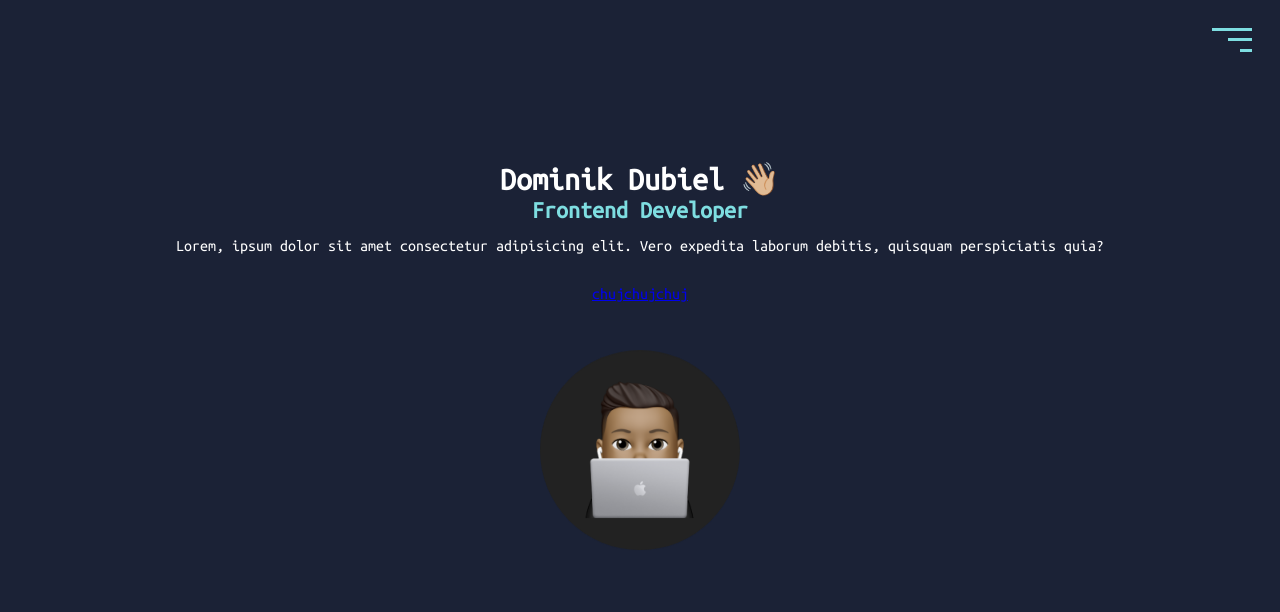
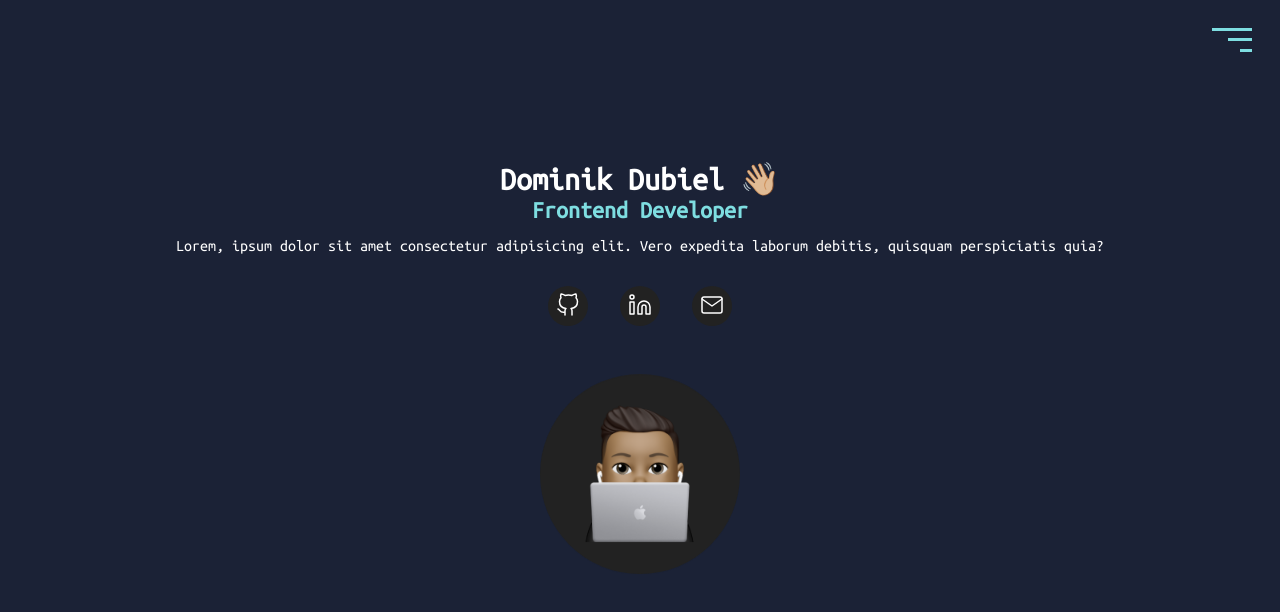
Before and after one commit to Zombiak21/portfolio, a plain HTML site: page index.html in a window 1280 px wide. Drawn offline with Linux system fonts and the light colour scheme.

Commit message:
Update section

```diff
--- a/index.html
+++ b/index.html
@@ -6,6 +6,7 @@
     <meta http-equiv="X-UA-Compatible" content="IE=edge">
     <meta name="viewport" content="width=device-width, initial-scale=1.0">
     <title>Dominik Dubiel 👋🏼 💻</title>
+    <link rel="shortcut icon" href="./img/avatar/avatar.png" type="image/x-icon">
     <link rel="preconnect" href="https://fonts.googleapis.com">
     <link rel="preconnect" href="https://fonts.gstatic.com" crossorigin>
     <link href="https://fonts.googleapis.com/css2?family=Ubuntu+Mono&display=swap" rel="stylesheet">
@@ -39,13 +40,13 @@
 
                     <div class="socials">
                         <div class="social">
-                            <a href="#">chuj</a>
+                            <a href="#"><img src="/img/icons/github.svg" alt="GitHub"></a>
                         </div>
                         <div class="social">
-                            <a href="#">chuj</a>
+                            <a href="#"><img src="/img/icons/linkedin.svg" alt="LinkedIn"></a>
                         </div>
                         <div class="social">
-                            <a href="#">chuj</a>
+                            <a href="#"><img src="/img/icons/mail.svg" alt="Mail"></a>
                         </div>
                     </div>
                 </div>
--- a/scss/main.scss
+++ b/scss/main.scss
@@ -145,6 +145,23 @@
                     justify-content: center;
                     align-items: center;
                     margin-top: 2em;
+
+                    .social {
+                        display: flex;
+                        justify-content: center;
+                        align-items: center;
+                        margin: 0 1em;
+                        height: 2.5em;
+                        width: 2.5em;
+                        background-color: #222;
+                        border-radius: 2em;
+                        transition: .3s;
+                    }
+
+                    .social:hover {
+                        box-shadow: 0px 0px 20px 0.5px rgba(126, 222, 225, 0.15);
+                        transform: scale(1.2);
+                    }
                 }
             }
 
@@ -152,7 +169,7 @@
                 width: 200px;
                 height: 200px;
                 margin-top: 2em;
-                background-image: url('../img/avatar.png');
+                background-image: url('../img/avatar/avatar.png');
                 background-repeat: no-repeat;
                 background-size: 100%;
                 border-radius: 100%;
```
Also changed, not shown: css/main.css, img/avatar/avatar.png (renamed from img/avatar.png), img/icons/github.svg (added), img/icons/linkedin.svg (added), img/icons/mail.svg (added), 2 other files.
